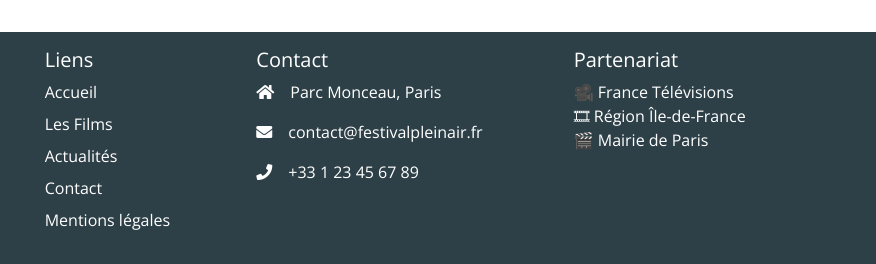
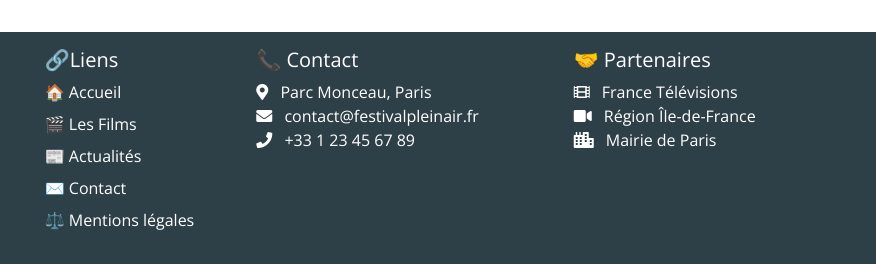
Before and after one commit to Yuhan-ux/festival, a plain HTML site: page index.html in a window 1280 px wide. Shown: the part 3382-3646 px from the top of the page, 404-1280 px from the left. Drawn offline with nearby package versions, Linux system fonts and the light colour scheme; a script that the page names is missing.

Commit message:
Add files via upload

```diff
--- a/index.html
+++ b/index.html
@@ -299,33 +299,35 @@
 					</div>
 
                     <div class="col-6 col-md-2 mb-3">
-                        <h5>Liens</h5>
+                        <h5>🔗Liens</h5>
                         <div class="footerLinks">
-                            <a href="index.html">Accueil</a>
-                            <a href="films.html">Les Films</a>
-                            <a href="blog.html">Actualités</a>
-                            <a href="contact.html">Contact</a>
-                            <a href="mentions-legales.html">Mentions légales</a>
+                            <a href="index.html">🏠 Accueil</a>
+                            <a href="films.html">🎬 Les Films</a>
+                            <a href="blog.html">📰 Actualités</a>
+                            <a href="contact.html">✉️ Contact</a>
+                            <a href="mentions-legales.html">⚖️ Mentions légales</a>
                         </div>
                     </div>
+					<!-- 📞 Contact -->
 					<div class="col-6 col-md-3 mb-3">
-                        <h5>Contact</h5>
-                        <div class="contactIcons mb-3">
-                            <p><span class="pr-3"><i class="fas fa-home"></i></span>Parc Monceau, Paris</p>
-                            <p><span class="pr-3"><i class="fas fa-envelope"></i></span>contact@festivalpleinair.fr</p>
-                            <p><span class="pr-3"><i class="fas fa-phone"></i></span>+33 1 23 45 67 89</p>
-                        </div>
-                    </div>
-                    <div class="col-12 col-md-3 mb-3">
-                        <h5>Partenariat</h5>
-                        <div class="contactIcons mb-3">
-							<ul class="list-unstyled">
-								<li>🎥 France Télévisions</li>
-								<li>🎞 Région Île-de-France</li>
-								<li>🎬 Mairie de Paris</li>
-                            </ul>
-                        </div>
-                    </div>
+						<h5>📞 Contact</h5>
+						<ul class="list-unstyled">
+						<li><i class="fas fa-map-marker-alt pr-2"></i> Parc Monceau, Paris</li>
+						<li><i class="fas fa-envelope pr-2"></i> contact@festivalpleinair.fr</li>
+						<li><i class="fas fa-phone pr-2"></i> +33 1 23 45 67 89</li>
+						</ul>
+					</div>
+
+					<!-- 🤝 Partenaires -->
+					<div class="col-6 col-md-3 mb-3">
+						<h5>🤝 Partenaires</h5>
+						<ul class="list-unstyled">
+						<li><i class="fas fa-film pr-2"></i> France Télévisions</li>
+						<li><i class="fas fa-video pr-2"></i> Région Île-de-France</li>
+						<li><i class="fas fa-city pr-2"></i> Mairie de Paris</li>
+						</ul>
+					</div>
+
                     <div class="col-12 col-md-3 social" style="margin-top: -90px;">
 						<h5 class="mt-3">📣 Suivez-nous</h5>
                         <div class="socialicons">
```
